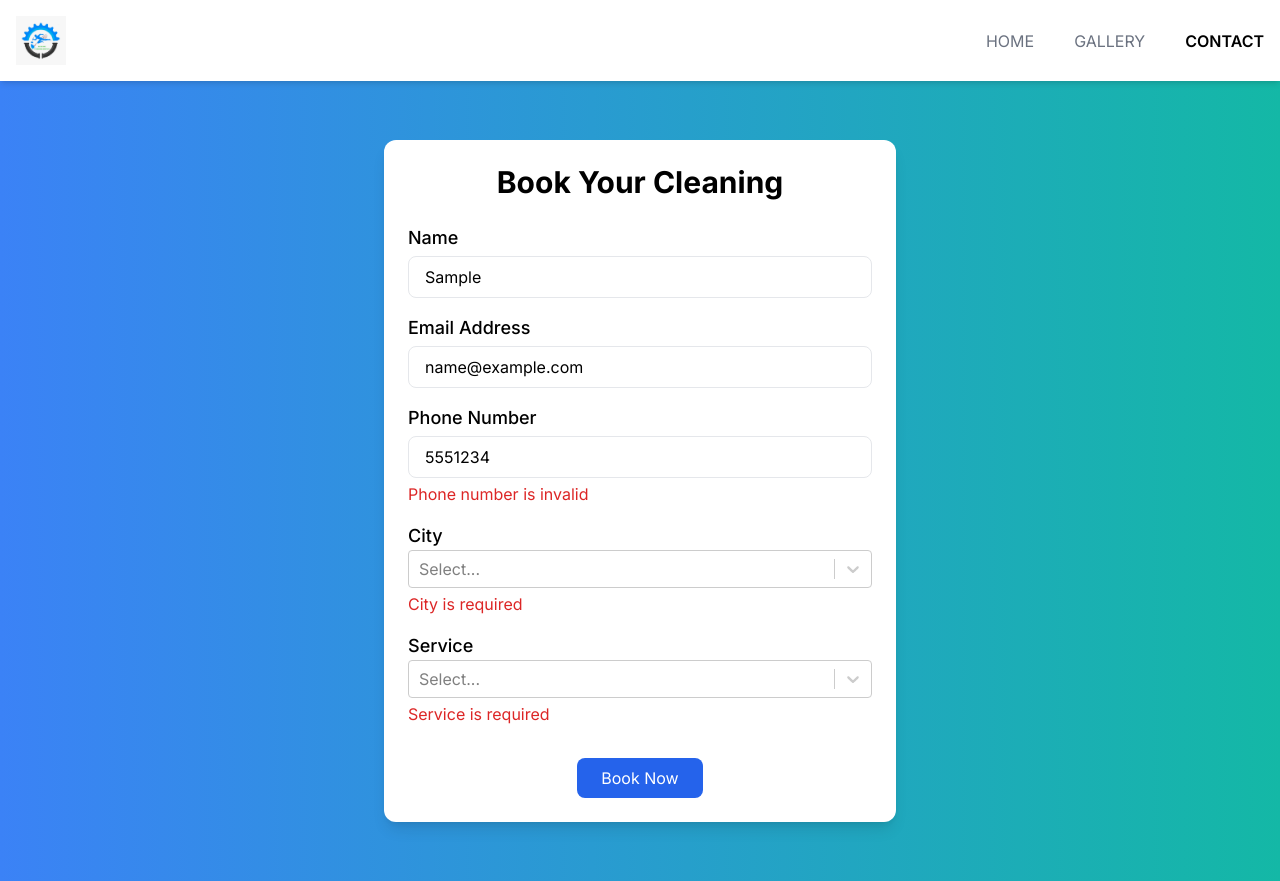
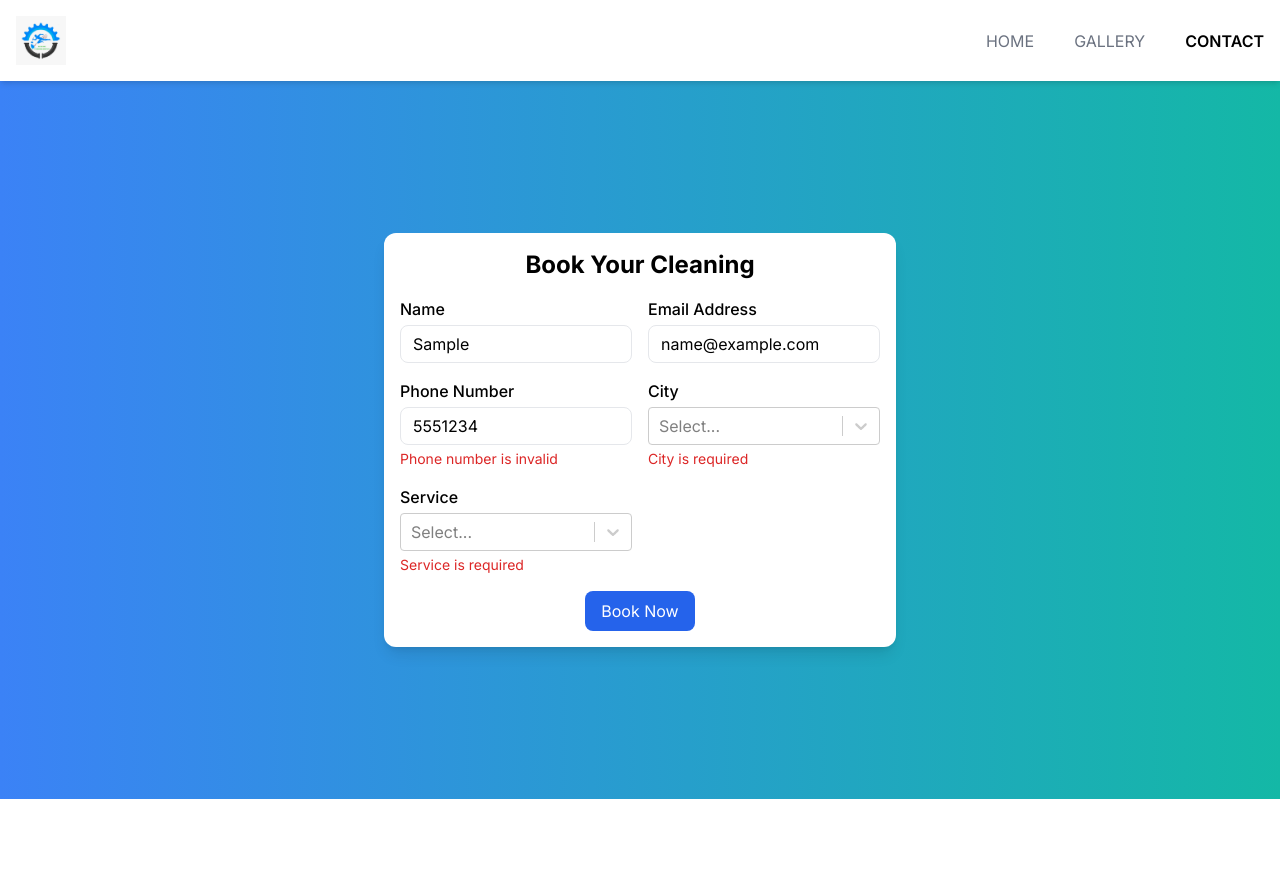
Before and after one commit to Asolinmaso/All-in-one-cleaning-service, a Next.js app in the folder all_in_one_cleaning_service/: page /booking in a window 1280 px wide. Both pictures are taken after typing "Sample", "name@example.com", "5551234", "Sample", "Sample" into the empty fields and a click on the button "Book Now". After the commit the page ends 800 px from the top, so only its background shows below. Built offline with nearby package versions, Linux system fonts and the light colour scheme.

Commit message:
Add files via upload

```diff
--- a/all_in_one_cleaning_service/src/app/gallery/page.jsx
+++ b/all_in_one_cleaning_service/src/app/gallery/page.jsx
@@ -15,12 +15,12 @@ const slides = [
   {
     name: 'Hospital cleaning',
     description: 'Regular Disinfection: We disinfect all surfaces multiple times a day. Hand Hygiene: Hand sanitizers are available throughout the facility.',
-    image: '/images1/hospital_cleaning.png'
+    image: '/first_cleaning.webp'
   },
   {
     name: 'Office cleaning',
     description: 'Dusting & Surface Cleaning, Vacuuming & Carpet Care, Trash Removal & Recycling, Sanitizing Restrooms & Kitchens, Window & Glass Cleaning',
-    image: '/images1/office_cleaning.png'
+    image: '/first_cleaning.webp'
   },
   {
     name: 'Restaurant cleaning',
@@ -53,8 +53,8 @@ const Slider = () => {
   };
 
   return (
-    <div className="relative w-full flex justify-center items-center overflow-hidden" style={{ height: '60vh' }}>
-      <div className="relative w-3/4 h-full flex justify-center items-center overflow-hidden">
+    <div className="relative w-full flex justify-center items-center mt-10 overflow-hidden" style={{ height: '60vh' }}>
+      <div className="relative w-3/4 h-full flex justify-center items-center">
         <div className="absolute inset-0 flex justify-between items-center">
           {slides.map((slide, index) => (
             <div
--- a/all_in_one_cleaning_service/src/app/page.js
+++ b/all_in_one_cleaning_service/src/app/page.js
@@ -7,6 +7,7 @@ import ServicesSection from "@/components/ServicesSection";
 import TestimonialsSection from "@/components/TestimonalsSection";
 
 export default function Home() {
+
   return (
     <div>
       <HeroSection />
--- a/all_in_one_cleaning_service/src/components/AboutUs.jsx
+++ b/all_in_one_cleaning_service/src/components/AboutUs.jsx
@@ -3,10 +3,10 @@ import Image from 'next/image';
 
 const AboutUsSection = () => {
   const images = [
-    '/image1.jpg',
-    '/image2.jpg',
-    '/image3.jpg',
-    '/image4.jpg'
+    '/aboutus/bathroom_cleaning.webp',
+    '/aboutus/cleaning.png',
+    '/aboutus/home-cleaning-service-vacuuming.webp',
+    '/aboutus/tools.jpg'
   ];
 
   return (
@@ -22,7 +22,7 @@ const AboutUsSection = () => {
             Read & Share
           </a>
         </div>
-        <div className="lg:w-1/2 grid grid-cols-2 grid-rows-2 gap-4">
+        <div className="lg:w-1/2 w-full grid grid-cols-2 grid-rows-2 gap-4">
           {images.map((src, index) => (
             <div key={index} className="w-full h-48 relative">
               <Image src={src} alt={`Image ${index + 1}`} layout="fill" objectFit="cover" className="rounded-lg shadow-lg" />
--- a/all_in_one_cleaning_service/src/components/BookingForm.jsx
+++ b/all_in_one_cleaning_service/src/components/BookingForm.jsx
@@ -213,47 +213,48 @@ const BookingForm = () => {
   };
 
   return (
-    <div className="flex justify-center items-center min-h-screen bg-gradient-to-r from-blue-500 to-teal-500">
-      <div className="container p-6 bg-white text-black max-w-lg mx-auto rounded-xl shadow-lg">
-        <h1 className="text-center text-3xl font-bold mb-6">Book Your Cleaning</h1>
+    <div className="bg-gradient-to-r from-blue-500 to-teal-500 min-h-screen flex items-center" style={{minHeight: 'calc(100vh - 82px)'}}>
+      <div className="container p-4 bg-white text-black max-w-lg mx-auto rounded-xl shadow-lg">
+        <h1 className="text-center text-2xl font-bold mb-4">Book Your Cleaning</h1>
         <form onSubmit={handleSubmit}>
-          <div className="form-group mb-4">
-            <label htmlFor="name" className="block text-lg font-medium">Name</label>
+          <div className="grid grid-cols-1 gap-4 md:grid-cols-2">
+            <div className="form-group">
+              <label htmlFor="name" className="block text-md font-medium">Name</label>
               <input
                 type="text"
-              className="form-control block w-full mt-1 px-4 py-2 border rounded-lg focus:ring focus:ring-blue-300"
+                className="form-control block w-full mt-1 px-3 py-1.5 border rounded-lg focus:ring focus:ring-blue-300"
                 id="name"
                 value={form.name}
                 onChange={handleChange}
               />
-            {errors.name && <p className="text-red-600 mt-1">{errors.name}</p>}
+              {errors.name && <p className="text-red-600 text-sm mt-1">{errors.name}</p>}
             </div>
-          <div className="form-group mb-4">
-            <label htmlFor="email" className="block text-lg font-medium">Email Address</label>
+            <div className="form-group">
+              <label htmlFor="email" className="block text-md font-medium">Email Address</label>
               <input
                 type="email"
-              className="form-control block w-full mt-1 px-4 py-2 border rounded-lg focus:ring focus:ring-blue-300"
+                className="form-control block w-full mt-1 px-3 py-1.5 border rounded-lg focus:ring focus:ring-blue-300"
                 id="email"
                 value={form.email}
                 onChange={handleChange}
               />
-            {errors.email && <p className="text-red-600 mt-1">{errors.email}</p>}
+              {errors.email && <p className="text-red-600 text-sm mt-1">{errors.email}</p>}
             </div>
-          <div className="form-group mb-4">
-            <label htmlFor="phone" className="block text-lg font-medium">Phone Number</label>
+            <div className="form-group">
+              <label htmlFor="phone" className="block text-md font-medium">Phone Number</label>
               <input
                 type="tel"
-              className="form-control block w-full mt-1 px-4 py-2 border rounded-lg focus:ring focus:ring-blue-300"
+                className="form-control block w-full mt-1 px-3 py-1.5 border rounded-lg focus:ring focus:ring-blue-300"
                 id="phone"
                 value={form.phone}
                 onChange={handleChange}
               />
-            {errors.phone && <p className="text-red-600 mt-1">{errors.phone}</p>}
+              {errors.phone && <p className="text-red-600 text-sm mt-1">{errors.phone}</p>}
             </div>
-          <div className="form-group mb-4">
-            <label htmlFor="city" className="block text-lg font-medium">City</label>
+            <div className="form-group">
+              <label htmlFor="city" className="block text-md font-medium">City</label>
               <Select
-              className="basic-single"
+                className="basic-single mt-1"
                 classNamePrefix="select"
                 isClearable={true}
                 isSearchable={true}
@@ -261,12 +262,12 @@ const BookingForm = () => {
                 options={areasInChennai}
                 onChange={handleCityChange}
               />
-            {errors.city && <p className="text-red-600 mt-1">{errors.city}</p>}
+              {errors.city && <p className="text-red-600 text-sm mt-1">{errors.city}</p>}
             </div>
-          <div className="form-group mb-4">
-            <label htmlFor="service" className="block text-lg font-medium">Service</label>
+            <div className="form-group">
+              <label htmlFor="service" className="block text-md font-medium">Service</label>
               <Select
-              className="basic-single"
+                className="basic-single mt-1"
                 classNamePrefix="select"
                 isClearable={true}
                 isSearchable={true}
@@ -274,10 +275,11 @@ const BookingForm = () => {
                 options={services}
                 onChange={handleServiceChange}
               />
-            {errors.service && <p className="text-red-600 mt-1">{errors.service}</p>}
+              {errors.service && <p className="text-red-600 text-sm mt-1">{errors.service}</p>}
             </div>
-          <div className="text-center">
-            <button type="submit" className="btn btn-dark mt-4 bg-blue-600 hover:bg-blue-800 text-white px-6 py-2 rounded-lg transition duration-300">Book Now</button>
+          </div>
+          <div className="text-center mt-4">
+            <button type="submit" className="btn btn-dark bg-blue-600 hover:bg-blue-800 text-white px-4 py-2 rounded-lg transition duration-300">Book Now</button>
           </div>
         </form>
       </div>
--- a/all_in_one_cleaning_service/src/components/Brands.jsx
+++ b/all_in_one_cleaning_service/src/components/Brands.jsx
@@ -3,11 +3,18 @@ import Image from 'next/image';
 
 const BrandSection = () => {
   const brands = [
-    { name: "YAMAHA", src: "/first_cleaning.webp" },
-    { name: "BLOOM HOSPITAL", src: "/first_cleaning.webp" },
-    { name: "KIA", src: "/first_cleaning.webp" },
-    { name: "HYUNDAI", src: "/first_cleaning.webp" },
-    { name: "MARUTI SUZUKI", src: "/first_cleaning.webp" }
+    { name: "Sutherland", src: "/brands/sutherland.jpg" },
+    { name: "Kavery Hospital", src: "/brands/Kauvery_Hospital.jpg" },
+    { name: "Kumaran Hospital", src: "/brands/Kumaran_Hospital.jpg" },
+    { name: "Madurai Military Hotel", src: "/brands/Madurai_Military_hotel.jpg" },
+    { name: "Bread & Chocolate", src: "/brands/Bread_and_Chocolate.jpeg" },
+    { name: "Sutherland", src: "/brands/sutherland.jpg" },
+    { name: "Allianz", src: "/brands/Allianz.jpg" },
+    { name: "Double Roti", src: "/brands/Double_Roti.jpg" },
+    { name: "Yamaha", src: "/brands/Yamaha-Logo.png" },
+    { name: "India Builders (Chennai) limited", src: "/brands/Indian_Builders.jpg" },
+    { name: "Hotel Sarmani", src: "/brands/Hotel_Sarmani.jpg" }
+
   ];
 
   return (
--- a/all_in_one_cleaning_service/src/components/HeroSection.jsx
+++ b/all_in_one_cleaning_service/src/components/HeroSection.jsx
@@ -8,7 +8,8 @@ const HeroSection = () => {
 
   const images = [
     '/first_cleaning.webp',
-    '/Second_Cleaning.jpg'
+    '/Second_Cleaning.jpg',
+    '/third_cleaning.png'
   ];
 
   useEffect(() => {
```
Also changed, not shown: all_in_one_cleaning_service/src/app/globals.css (line endings or trailing spaces). Lines whose indentation alone changed are shown as unchanged.
